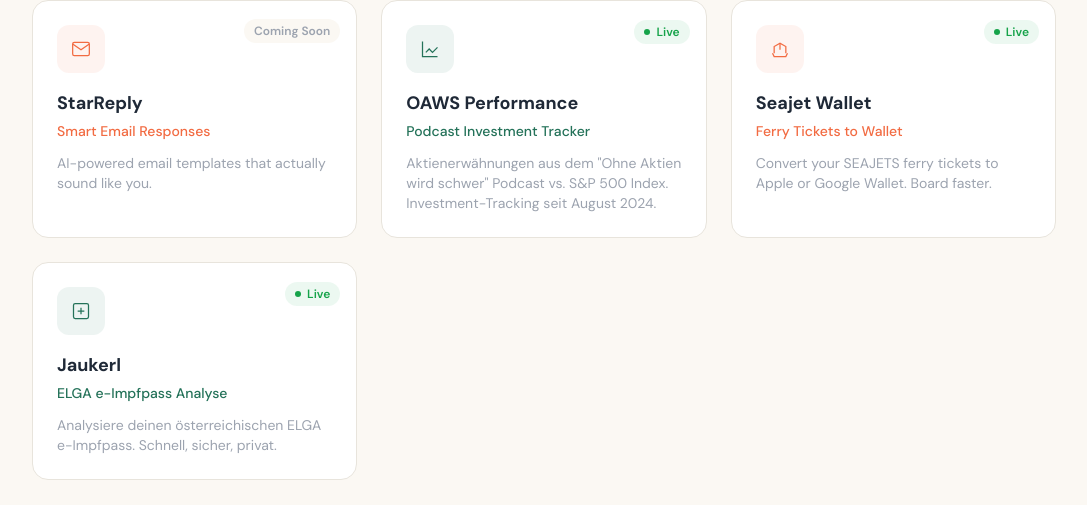
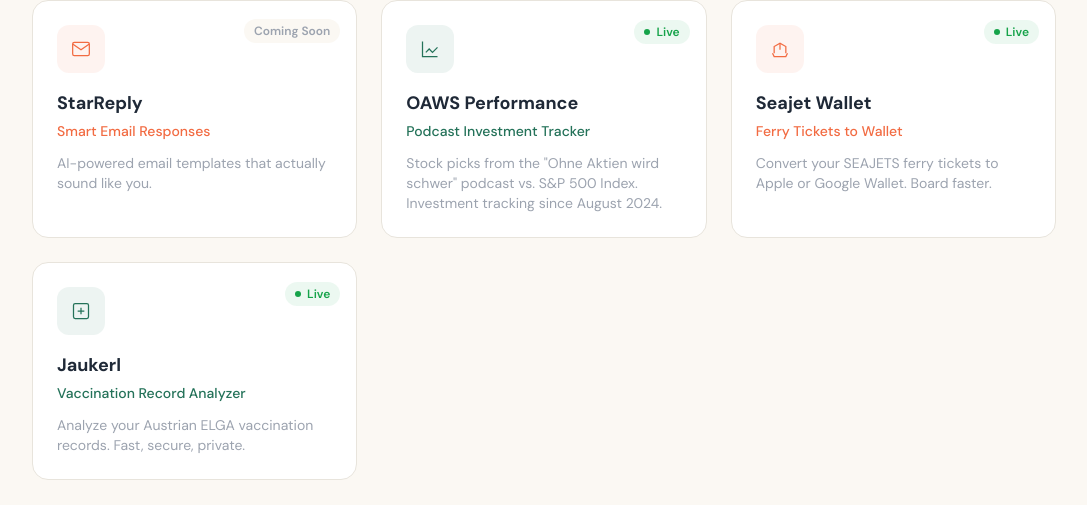
Before and after one commit to markushoefinger/vibem, a Next.js app: page / in a window 1280 px wide. Shown: the part 2792-3297 px from the top of the page, without its empty margins (96-1183 px from the left). Built offline with nearby package versions, Linux system fonts and the light colour scheme.

Commit message:
Translate all texts to English

```diff
--- a/src/app/page.tsx
+++ b/src/app/page.tsx
@@ -132,7 +132,7 @@
   {
     name: 'OAWS Performance',
     tagline: 'Podcast Investment Tracker',
-    description: 'Aktienerwähnungen aus dem "Ohne Aktien wird schwer" Podcast vs. S&P 500 Index. Investment-Tracking seit August 2024.',
+    description: 'Stock picks from the "Ohne Aktien wird schwer" podcast vs. S&P 500 Index. Investment tracking since August 2024.',
     status: 'live',
     url: 'https://oaws-performance.vercel.app/',
     color: 'primary',
@@ -149,8 +149,8 @@
   },
   {
     name: 'Jaukerl',
-    tagline: 'ELGA e-Impfpass Analyse',
-    description: 'Analysiere deinen österreichischen ELGA e-Impfpass. Schnell, sicher, privat.',
+    tagline: 'Vaccination Record Analyzer',
+    description: 'Analyze your Austrian ELGA vaccination records. Fast, secure, private.',
     status: 'live',
     url: 'https://www.jaukerl.com/',
     color: 'primary',
```
